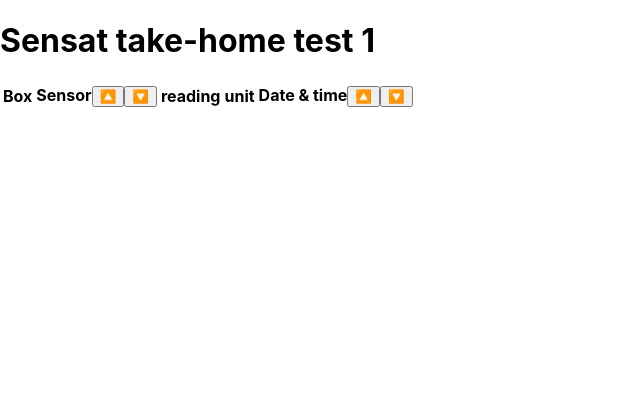
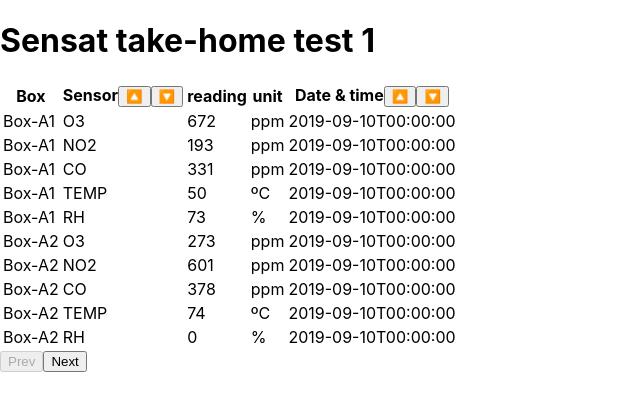
Before and after one commit to simondell/test-sensat-takehome-test-1, a React (Create React App) app: page / in a window 1280 px wide. Shown: the top 410 px of the page, without its empty margins (0-640 px from the left). Built offline with nearby package versions, Linux system fonts and the light colour scheme.

Commit message:
Add prev & next buttons to grid

```diff
--- a/src/App/App.tsx
+++ b/src/App/App.tsx
@@ -82,7 +82,8 @@ function App() {
 
       {!loading &&
         <DataGrid
-          data={records}
+          data={mockData}
+          rowCount={10}
         >
           <Column
             field="box_id"
--- a/src/DataGrid/DataGrid.tsx
+++ b/src/DataGrid/DataGrid.tsx
@@ -85,6 +85,7 @@ function bySpec (
 interface DataGridProps {
   children: React.ReactElement<ColumnProps>[] | React.ReactElement<ColumnProps>
   data: object[]
+  rowCount: number
 }
 
 type SortSpec = [string, SortOrder]
@@ -107,23 +108,26 @@ export function DataGrid (props: DataGridProps) {
       : child
   )
 
-  let sortedData
-  if(sort) {
-    sortedData = [...props.data]
-    sortedData.sort(bySpec(sort))
-  }
-  else {
-    sortedData = props.data
-  }
+  // Pagination
+  const [pageIndex, setPageIndex] = useState(0)
+
+  // set up data to display
+  const sorted = sort
+    ? [...props.data].sort(bySpec(sort))
+    : [...props.data]
+
+  const rowStart = pageIndex * props.rowCount
+  const rows = sorted.slice(rowStart, rowStart + props.rowCount)
 
   return (
+    <>
       <table>
         <thead>
           <tr>{columns}</tr>
         </thead>
         <tbody>
         {
-        sortedData.map((row: any, rowIndex:  number) =>
+          rows.map((row: any, rowIndex:  number) =>
             <tr
               key={`${row.id}-${row.reading_ts}`}
             >
@@ -147,5 +151,21 @@ export function DataGrid (props: DataGridProps) {
         }
         </tbody>
       </table>
+
+      {props.rowCount < props.data.length &&
+        <div>
+          <button
+            disabled={pageIndex === 0}
+            onClick={() => setPageIndex(pageIndex - 1)}
+            type="button"
+          >Prev</button>
+          <button
+            disabled={pageIndex + 1 > props.data.length / props.rowCount}
+            onClick={() => setPageIndex(pageIndex + 1)}
+            type="button"
+          >Next</button>
+        </div>
+      }
+    </>
   )
 }
```
Also changed, not shown: 1 other file (tests, documents, lock files or other folders). Lines whose indentation alone changed are shown as unchanged.
